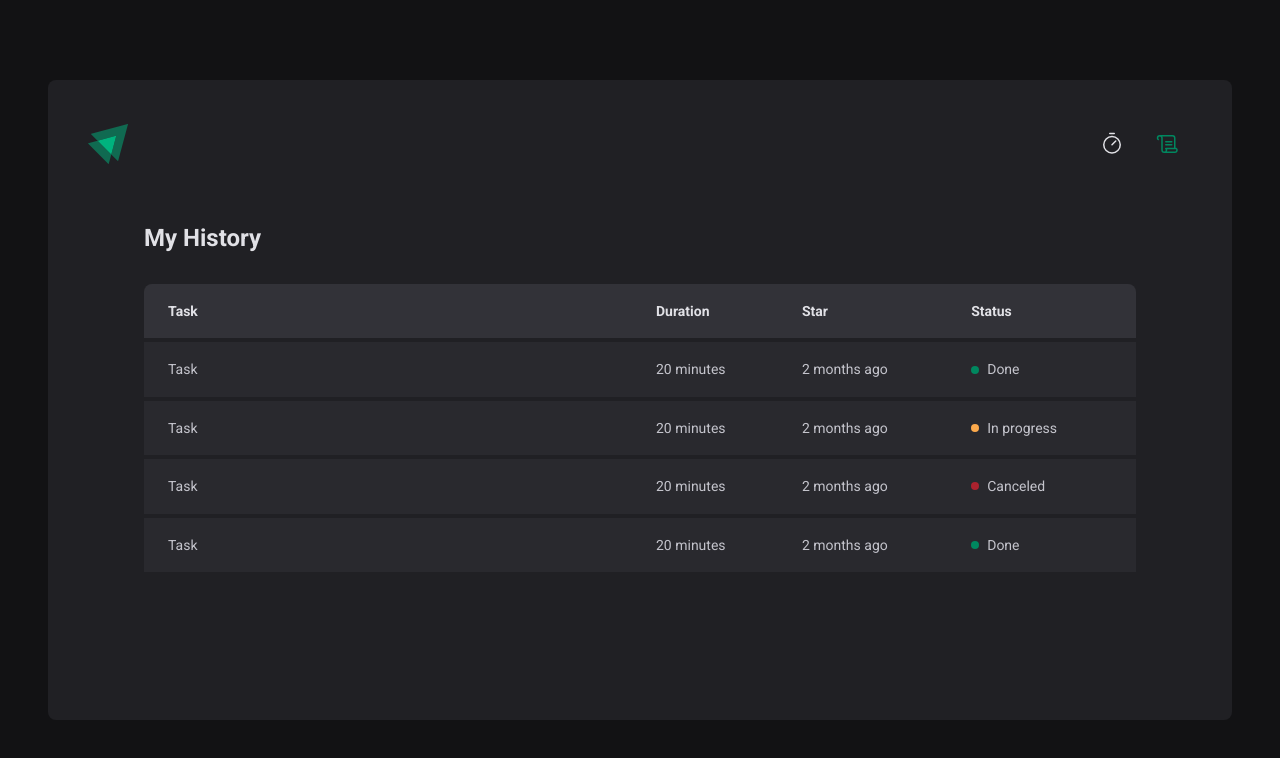
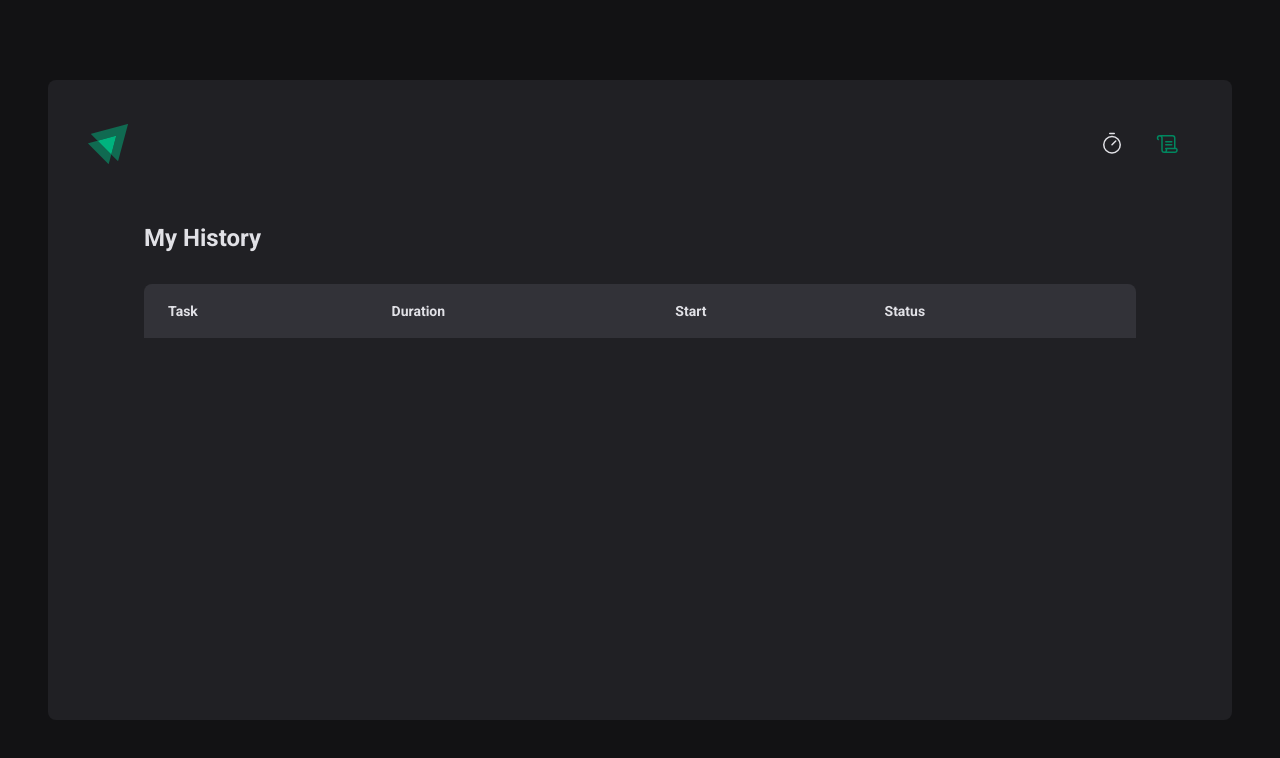
Before and after one commit to bezerrarodrigo/pomodoro-timer, a React (Vite) app: page /history in a window 1280 px wide. Shown: the top 758 px of the page. Built offline with nearby package versions, Linux system fonts and the light colour scheme.

Commit message:
feat: add cycles to history page

```diff
--- a/src/pages/History/index.tsx
+++ b/src/pages/History/index.tsx
@@ -1,6 +1,11 @@
+import { useContext } from 'react';
 import { HistoryContainer, HistoryList, Status } from './styles';
+import { CyclesContext } from '../../contexts/CyclesContext';
+import { formatDistanceToNow } from 'date-fns';
 
 export default function History() {
+  const { cycles } = useContext(CyclesContext);
+
   return (
     <HistoryContainer>
       <h1>My History</h1>
@@ -10,43 +15,35 @@ export default function History() {
             <tr>
               <th>Task</th>
               <th>Duration</th>
-              <th>Star</th>
+              <th>Start</th>
               <th>Status</th>
             </tr>
           </thead>
           <tbody>
-            <tr>
-              <td>Task</td>
-              <td>20 minutes</td>
-              <td>2 months ago</td>
-              <td>
-                <Status statusColor="green">Done</Status>
-              </td>
-            </tr>
-            <tr>
-              <td>Task</td>
-              <td>20 minutes</td>
-              <td>2 months ago</td>
-              <td>
-                <Status statusColor="yellow">In progress</Status>
-              </td>
-            </tr>
-            <tr>
-              <td>Task</td>
-              <td>20 minutes</td>
-              <td>2 months ago</td>
-              <td>
-                <Status statusColor="red">Canceled</Status>
-              </td>
-            </tr>
-            <tr>
-              <td>Task</td>
-              <td>20 minutes</td>
-              <td>2 months ago</td>
-              <td>
-                <Status statusColor="green">Done</Status>
-              </td>
-            </tr>
+            {cycles.map((cycle) => {
+              return (
+                <tr key={cycle.id}>
+                  <td>{cycle.task}</td>
+                  <td>{cycle.minutesAmount} minutes</td>
+                  <td>
+                    {formatDistanceToNow(cycle.startDate, {
+                      addSuffix: true,
+                    })}
+                  </td>
+                  <td>
+                    {cycle.finishedDate && (
+                      <Status statusColor="green">Finished</Status>
+                    )}
+                    {cycle.interruptDate && (
+                      <Status statusColor="red">Interrupted</Status>
+                    )}
+                    {!cycle.interruptDate && !cycle.finishedDate && (
+                      <Status statusColor="yellow">In progress</Status>
+                    )}
+                  </td>
+                </tr>
+              );
+            })}
           </tbody>
         </table>
       </HistoryList>
```
